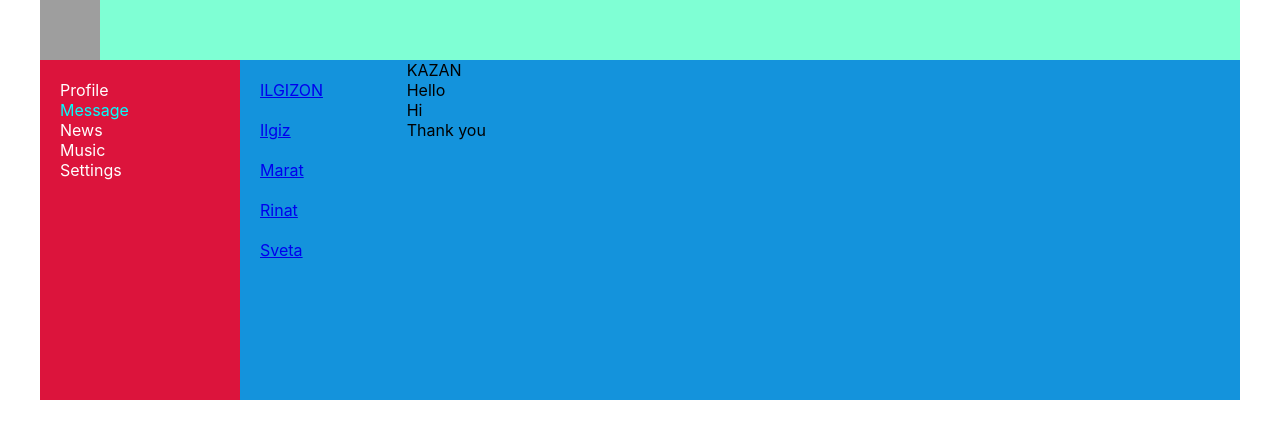
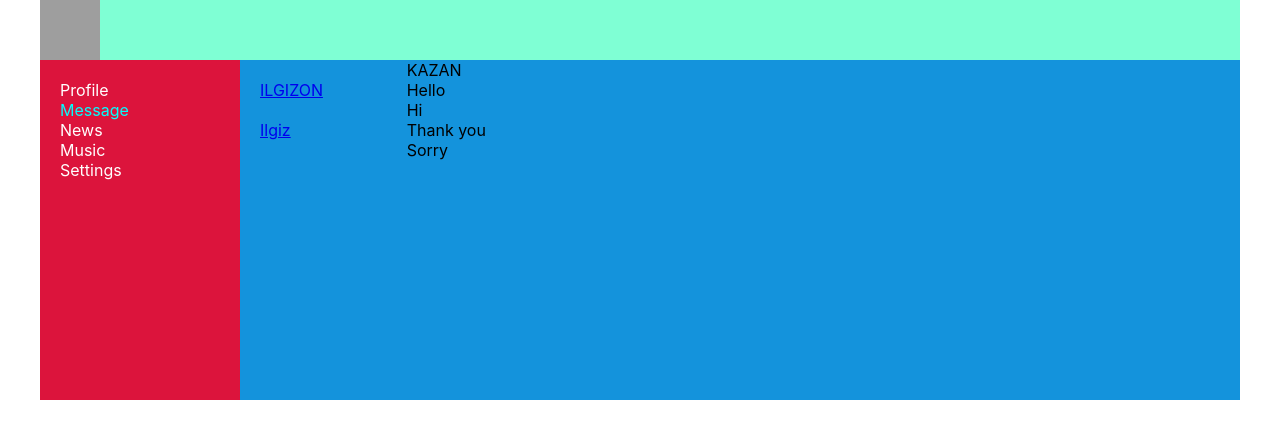
Before and after one commit to Ilgiz7/ReactApplication, a React (Create React App) app: page /dialogs in a window 1280 px wide. Shown: the top 438 px of the page. Built offline with nearby package versions, Linux system fonts and the light colour scheme; grey boxes are pictures that could not be loaded.

Commit message:
UI BLL separation lesson 24

```diff
--- a/src/components/Dialogs/Dialogs.jsx
+++ b/src/components/Dialogs/Dialogs.jsx
@@ -3,37 +3,52 @@ import s from './Dialogs.module.css'
 import {NavLink} from "react-router-dom";
 
 
-const DialogItem = (props)=>{
+let dialogsData = [
+    {id: 1, name: "ILGIZON"},
+    {id: 2, name: "Ilgiz"},
+    {id: 3, name: "Marat"},
+    {id: 4, name: "Rinat"},
+    {id: 5, name: "Sveta"},
+]
+
+let messageData = [
+    {id: 1, message: "KAZAN"},
+    {id: 2, message: "Hello"},
+    {id: 3, message: "Hi"},
+    {id: 4, message: "Thank you"},
+    {id: 5, message: "Sorry"},
+]
+
+
+const DialogItem = (props) => {
     let path = '/dialogs/' + props.id
-    return <div className={s.dialog+ ' ' + s.active}>
+    return <div className={s.dialog + ' ' + s.active}>
         <NavLink to={path}>{props.name}</NavLink>
     </div>
 }
 
-const Message = (props)=>{
-    return  <div className={s.message}>{props.message}</div>
+const Message = (props) => {
+    return <div className={s.message}>{props.message}</div>
 }
 
-const Dialogs = (props)=>{
+const Dialogs = (props) => {
 
     return (
         <div className={s.dialogs}>
             <div className={s.dialogItems}>
-                <DialogItem name='ILGIZON' id='1'  />
-                <DialogItem name='Ilgiz' id='2'  />
-                <DialogItem name='Marat' id='3'  />
-                <DialogItem name='Rinat' id='4'  />
-                <DialogItem name='Sveta' id='5'  />
+                <DialogItem name={dialogsData[0].name} id={dialogsData[0].id}/>
+                <DialogItem name={dialogsData[1].name} id={dialogsData[1].id}/>
+
+            </div>
+            <div className={s.messages}>
+                <Message message={messageData[0].message}/>
+                <Message message={messageData[1].message}/>
+                <Message message={messageData[2].message}/>
+                <Message message={messageData[3].message}/>
+                <Message message={messageData[4].message}/>
 
 
             </div>
-           <div className={s.messages}>
-               <Message message='KAZAN'/>
-               <Message message='Hello'/>
-               <Message message='Hi'/>
-               <Message message='Thank you'/>
-
-           </div>
         </div>
     )
 
--- a/src/components/Profile/MyPosts/MyPosts.jsx
+++ b/src/components/Profile/MyPosts/MyPosts.jsx
@@ -22,8 +22,9 @@ const MyPosts = () => {
                 </div>
             </div>
             <div className={s.posts}>
-                <Post message='Hello ilgiz' likeCount='25'/>
-                <Post message='Thank you' likeCount='77'/>
+                <Post message={postData[0].message} likeCount={postData[0].likeCount}/>
+                <Post message={postData[1].message} likeCount={postData[1].likeCount}/>
+
 
             </div>
         </div>
@@ -31,4 +32,11 @@ const MyPosts = () => {
 
 }
 
+let postData = [
+    {id: 1, message: "Hello ilgiz", likeCount: "25" },
+    {id: 2, message: "Thank you", likeCount: "77" },
+    ]
+
+
+
 export default MyPosts
```
Also changed, not shown: src/logo.svg (deleted).
